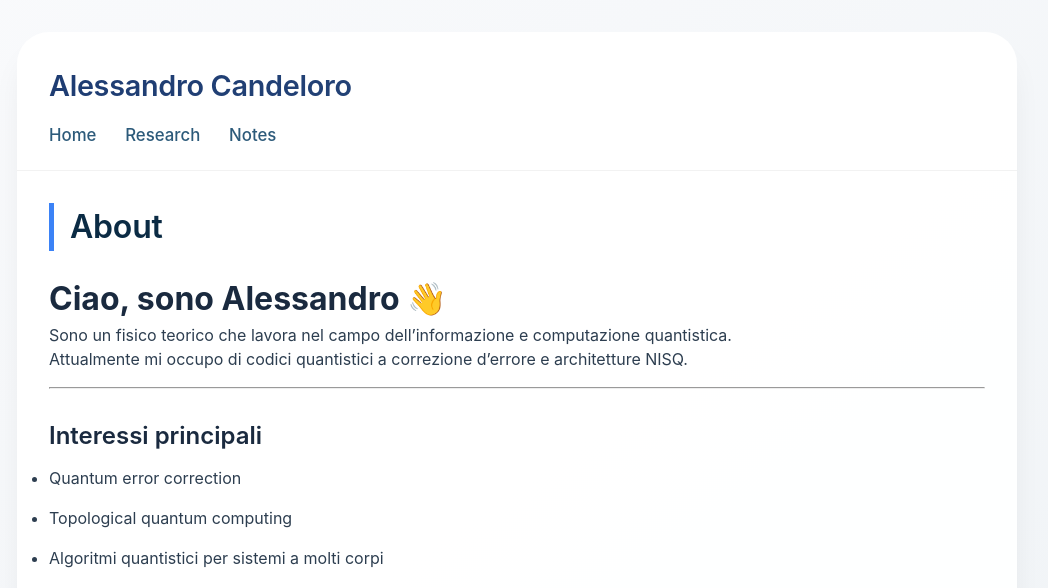
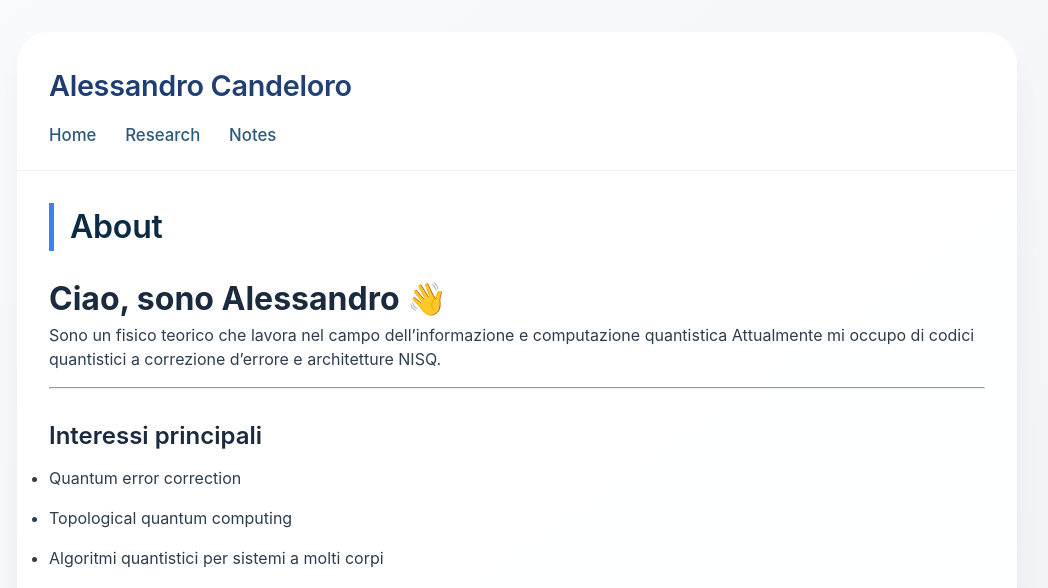
Before and after one commit to alecandeloro/alecandeloro.github.io, a Jekyll site: the page built from index.md, in a window 1280 px wide. Shown: the top 588 px of the page, without its empty margins (123-1171 px from the left). Built offline with Jekyll 4.4.1, drawn with Linux system fonts in a browser that asks for light colours.

```diff
--- a/index.md
+++ b/index.md
@@ -5,7 +5,7 @@ title: About
 
 # Ciao, sono Alessandro 👋
 
-Sono un fisico teorico che lavora nel campo dell'informazione e computazione quantistica.
+Sono un fisico teorico che lavora nel campo dell'informazione e computazione quantistica
 Attualmente mi occupo di codici quantistici a correzione d’errore e architetture NISQ.
 
 ---
```
